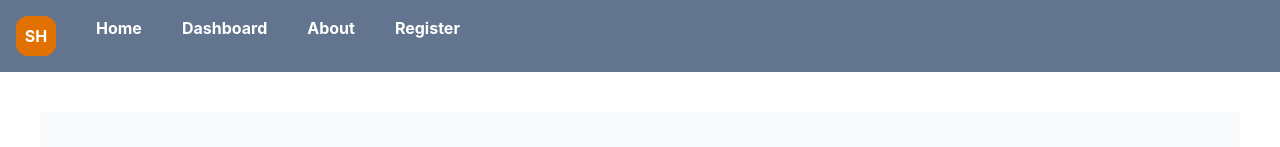
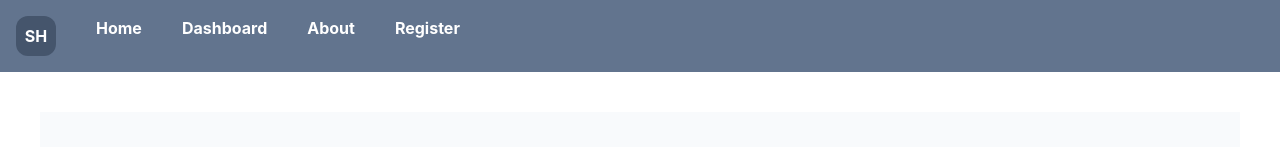
Before and after one commit to derick871/rentalapp, a React (Vite) app: page / in a window 1280 px wide. Shown: the top 147 px of the page. Built offline with nearby package versions, Linux system fonts and the light colour scheme.

Commit message:
change bg color of the logo in the  navbar

```diff
--- a/src/components/Navbar.jsx
+++ b/src/components/Navbar.jsx
@@ -4,7 +4,7 @@ function Navbar(){
         <>
         <nav className =" bg-slate-500 font-bold p-4 text-center text-white justify-evenly">
             <ul className="flex gap-10 hover:amber-500">
-              <div className="w-10 h-10 bg-amber-600 rounded-xl flex items-center justify-center text-white font-bold">SH</div>
+              <div className="w-10 h-10 bg-slate-600 rounded-xl flex items-center justify-center text-white font-bold">SH</div>
 
 
                 <li>
```
